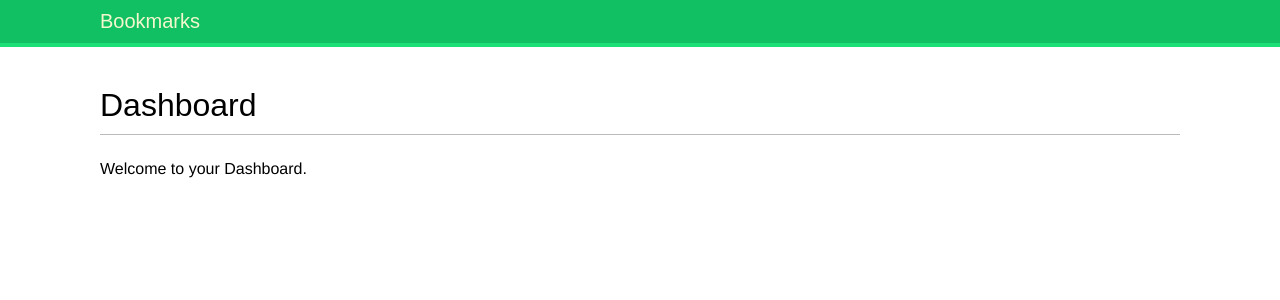
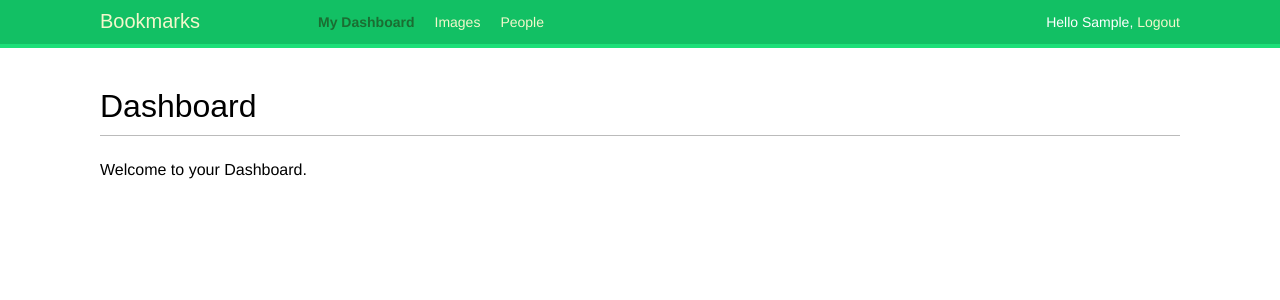
Before and after one commit to stuartelimu/bookmarks, a Django app: page /account/ in a window 1280 px wide. Shown: the top 300 px of the page. Run offline with Django 3.2, Linux system fonts and the light colour scheme; the visitor is signed in with stand-in values (Sample User, id 1); some web fonts are replaced.

Commit message:
update base.html

```diff
--- a/account/templates/base.html
+++ b/account/templates/base.html
@@ -12,6 +12,27 @@
 <body>
     <div id="header">
         <span class="logo">Bookmarks</span>
+        {% if request.user.is_authenticated %}
+        <ul class="menu">
+            <li {% if section == "dashboard" %} class="selected" {% endif %}>
+                <a href="{% url 'dashboard' %}">My Dashboard</a>
+            </li>
+            <li {% if section == "images" %} class="selected" {% endif %}>
+                <a href="#">Images</a>
+            </li>
+            <li {% if section == "people" %} class="selected" {% endif %}>
+                <a href="#">People</a>
+            </li>
+        </ul>
+        {% endif %}
+
+        <span class="user">
+            {% if request.user.is_authenticated %}
+            Hello {{ request.user.first_name }}, <a href="{% url in %}">Logout</a>
+            {% else %}
+            <a href="{% url 'login' %}">Login</a>
+            {% endif %}
+        </span>
     </div>
     <div id="content">
         {% block content %}{% endblock content %}
```
